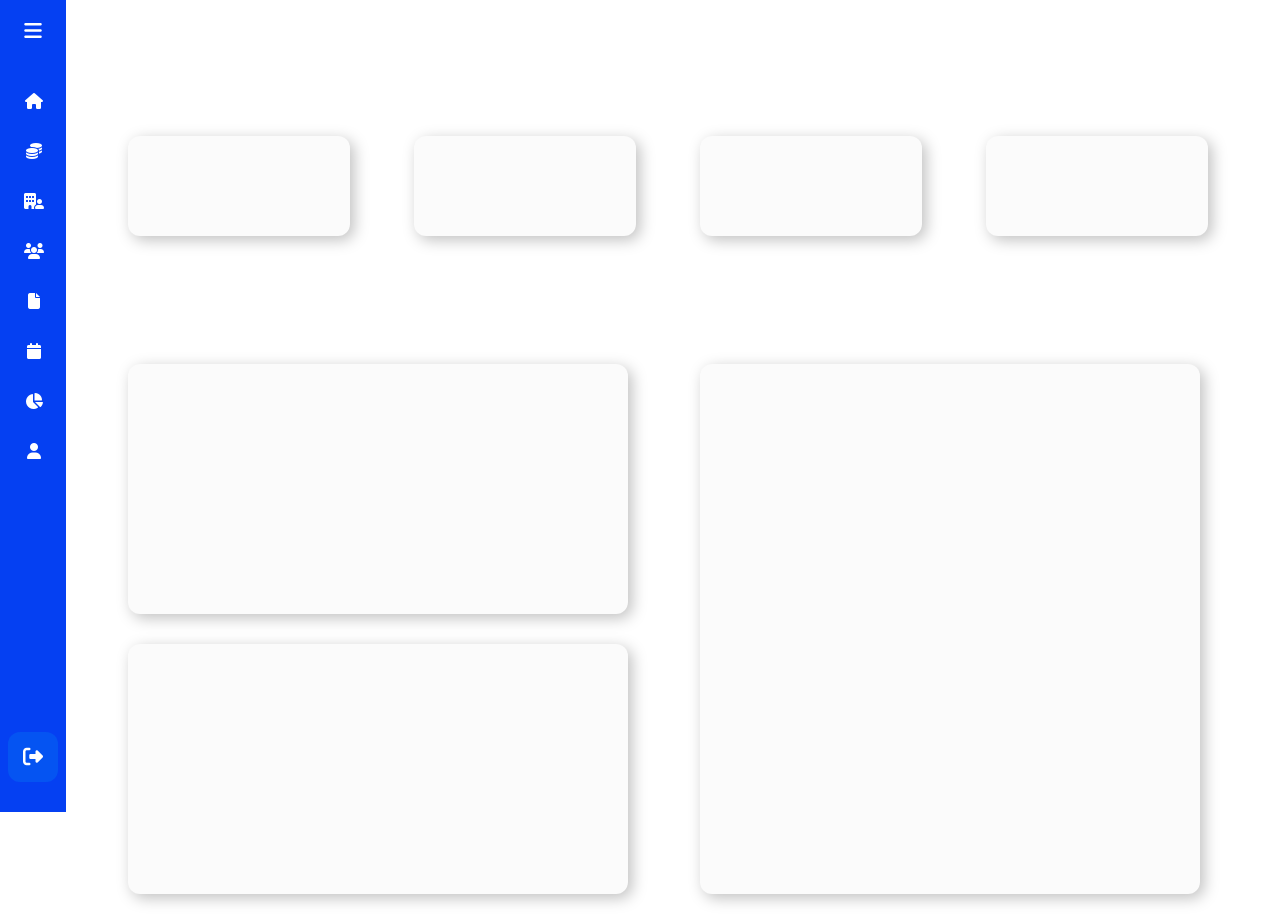
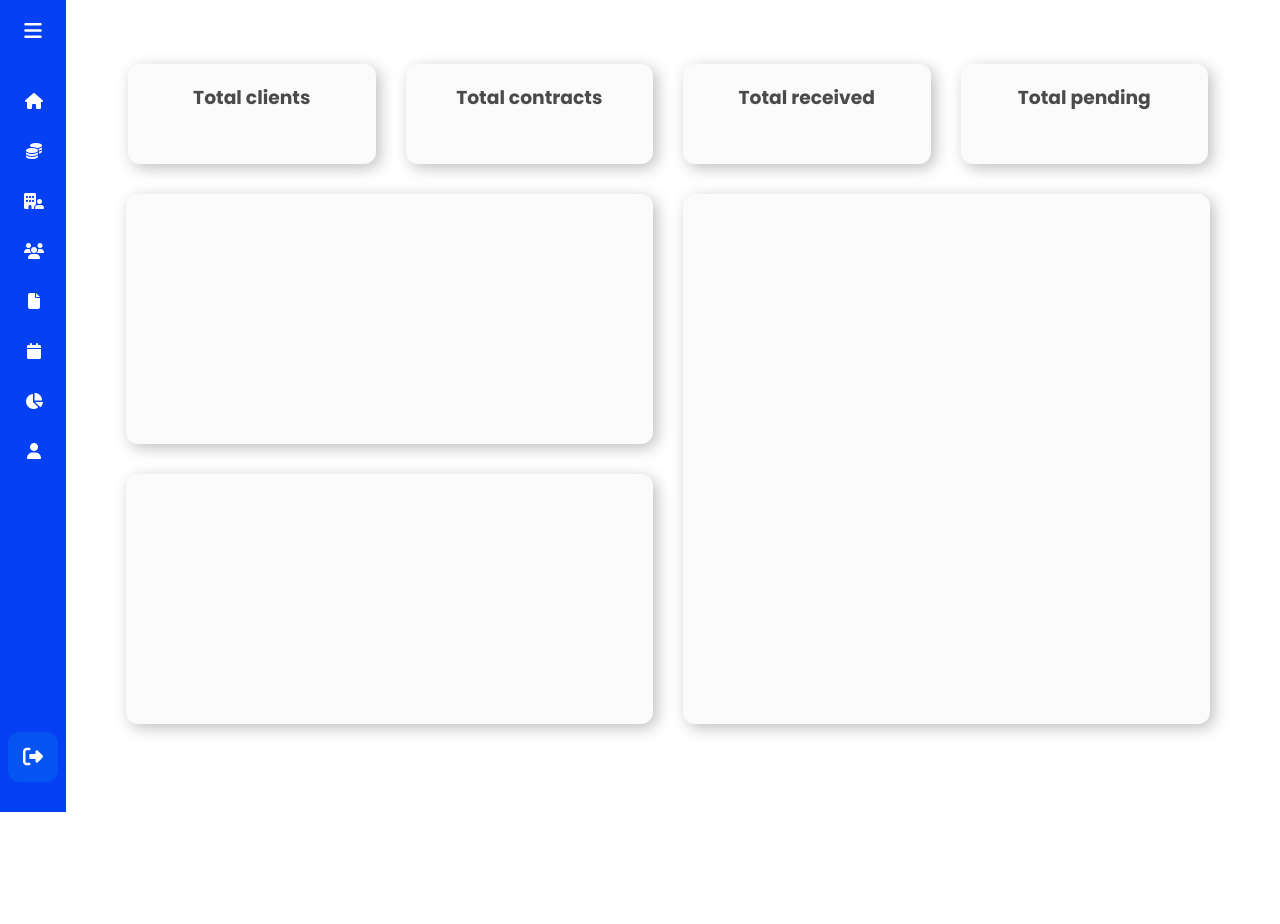
Before and after one commit to luizgodoy26/crm, a Django app: page /dashboard/ in a window 1280 px wide. After the commit the page ends 812 px from the top, so only its background shows below. Run offline with Django 4.2, Linux system fonts and the light colour scheme; data that the repository does not hold is empty; some libraries are stand-ins or nearby versions.

Commit message:
Started adding data to the dashboard

```diff
--- a/dashboard/templates/dashboard.html
+++ b/dashboard/templates/dashboard.html
@@ -4,34 +4,54 @@
 
 <div class="container column">
 
-        <div class="container row" >
+        <div class="row" >
             <div class="info-box">
+                <h3>Total clients</h3>
+                <span id="total_clients"></span>
             </div>
 
             <div class="info-box">
+                <h3>Total contracts</h3>
+                <span id="total_contracts"></span>
             </div>
 
             <div class="info-box">
+                <h3>Total received</h3>
+                <span id="total_received"></span>
             </div>
 
             <div class="info-box">
+                <h3>Total pending</h3>
+                <span id="total_pending"></span>
             </div>
         </div>
 
-        <div class="container row">
+        <div class="row" id="dash-row-2">
 
-            <div class="container column">
+            <div class="column">
                 <div class="info-box md">
                 </div>
                 <div class="info-box md">
                 </div>
             </div>
 
-            <div class="container column">
+            <div class="column">
                 <div class="info-box lg">
                 </div>
             </div>
 
         </div>
 </div>
+
+
+
+<script>
+    window.onload = function(event) {
+        render_total_clients('{% url "number_of_clients" %}')
+        render_total_contracts('{% url "number_of_contracts" %}')
+        render_total_received('{% url "total_amount_received" %}')
+        render_total_pending('{% url "total_amount_pending" %}')
+    }
+</script>
+
 {% endblock %}
--- a/dashboard/urls.py
+++ b/dashboard/urls.py
@@ -1,7 +1,12 @@
 from django.urls import path
 #from .views import
-from dashboard.views import deashboard
+from dashboard.views import dashboard, number_of_clients, number_of_contracts, total_amount_received, \
+    total_amount_pending
 
 urlpatterns = [
-    path('', deashboard, name='dashboard'),
+    path('', dashboard, name='dashboard'),
+    path('number_of_clients', number_of_clients, name='number_of_clients'),
+    path('number_of_contracts', number_of_contracts, name='number_of_contracts'),
+    path('total_amount_received', total_amount_received, name='total_amount_received'),
+    path('total_amount_pending', total_amount_pending, name='total_amount_pending'),
 ]
--- a/dashboard/views.py
+++ b/dashboard/views.py
@@ -1,6 +1,41 @@
-from django.http import HttpResponse
+from django.db.models import Sum
+from django.http import HttpResponse, JsonResponse
 from django.shortcuts import render
 
 # Create your views here.
-def deashboard(request):
+from clients.models import ClientPerson, ClientCompany
+from contracts.models import Contract
+
+
+def dashboard(request):
     return render(request, 'dashboard.html')
+
+
+# Number of clients
+def number_of_clients(request):
+    total_clients_p = ClientPerson.objects.filter(user=request.user).count() or 0
+    total_clients_c = ClientCompany.objects.filter(user=request.user).count() or 0
+    total = total_clients_p+total_clients_c
+    if request.method == 'GET':
+        return JsonResponse({'total':total})
+
+
+# Number of contracts
+def number_of_contracts(request):
+    total = Contract.objects.filter(user=request.user).count() or 0
+    if request.method == 'GET':
+        return JsonResponse({'total':total})
+
+
+# Received amount
+def total_amount_received(request):
+    total = Contract.objects.filter(user=request.user, status='PD').aggregate(sum=Sum('value'))['sum'] or 0
+    if request.method == 'GET':
+        return JsonResponse({'total':total})
+
+
+# Pending amount
+def total_amount_pending(request):
+    total = Contract.objects.filter(user=request.user, status='PN').aggregate(sum=Sum('value'))['sum'] or 0
+    if request.method == 'GET':
+        return JsonResponse({'total':total})
--- a/static/css/style.css
+++ b/static/css/style.css
@@ -229,9 +229,10 @@
 }
 
 .page_content{
-    position: absolute;
+    position: relative;
     height: 100%;
     left: 120px;
+    justify-content: center;
     width: calc(100% - 200px);
     transition: all 0.5s ease;
 }
@@ -983,25 +984,30 @@
 }
 
 
+
 /* DASHBOARD */
 .column{
     display: flex;
     flex-direction: column;
+    justify-content: center;
+    row-gap: 30px;
 }
 
 .row{
     display: flex;
     flex-direction: row;
+    column-gap: 30px;
+    width: 100%;
+    row-gap: 30px;
+    justify-content: center;
 }
 
 .md{
-    width: 500px;
+    width: 527px;
     height: 250px;
-    margin-bottom: 30px;
 }
 
 .lg{
-    width: 500px;
+    width: 527px;
     height: 530px;
-    margin-bottom: 30px;
 }
--- /dev/null
+++ b/static/js/scripts.js
@@ -0,0 +1,40 @@
+function render_total_clients(url){
+    fetch(url, {
+        method: 'get',
+    }).then(function(result){
+        return result.json()
+    }).then(function(data){
+        document.getElementById('total_clients').innerHTML = data.total
+    })
+}
+
+function render_total_contracts(url){
+    fetch(url, {
+        method: 'get',
+    }).then(function(result){
+        return result.json()
+    }).then(function(data){
+        document.getElementById('total_contracts').innerHTML = data.total
+    })
+}
+
+function render_total_received(url){
+    fetch(url, {
+        method: 'get',
+    }).then(function(result){
+        return result.json()
+    }).then(function(data){
+        document.getElementById('total_received').innerHTML = data.total
+    })
+}
+
+
+function render_total_pending(url){
+    fetch(url, {
+        method: 'get',
+    }).then(function(result){
+        return result.json()
+    }).then(function(data){
+        document.getElementById('total_pending').innerHTML = data.total
+    })
+}
--- a/templates/base.html
+++ b/templates/base.html
@@ -112,6 +112,7 @@
         }
 
      </script>
+    <script src="{% static 'js/scripts.js' %}"></script>
 
 </body>
 </html>
```
